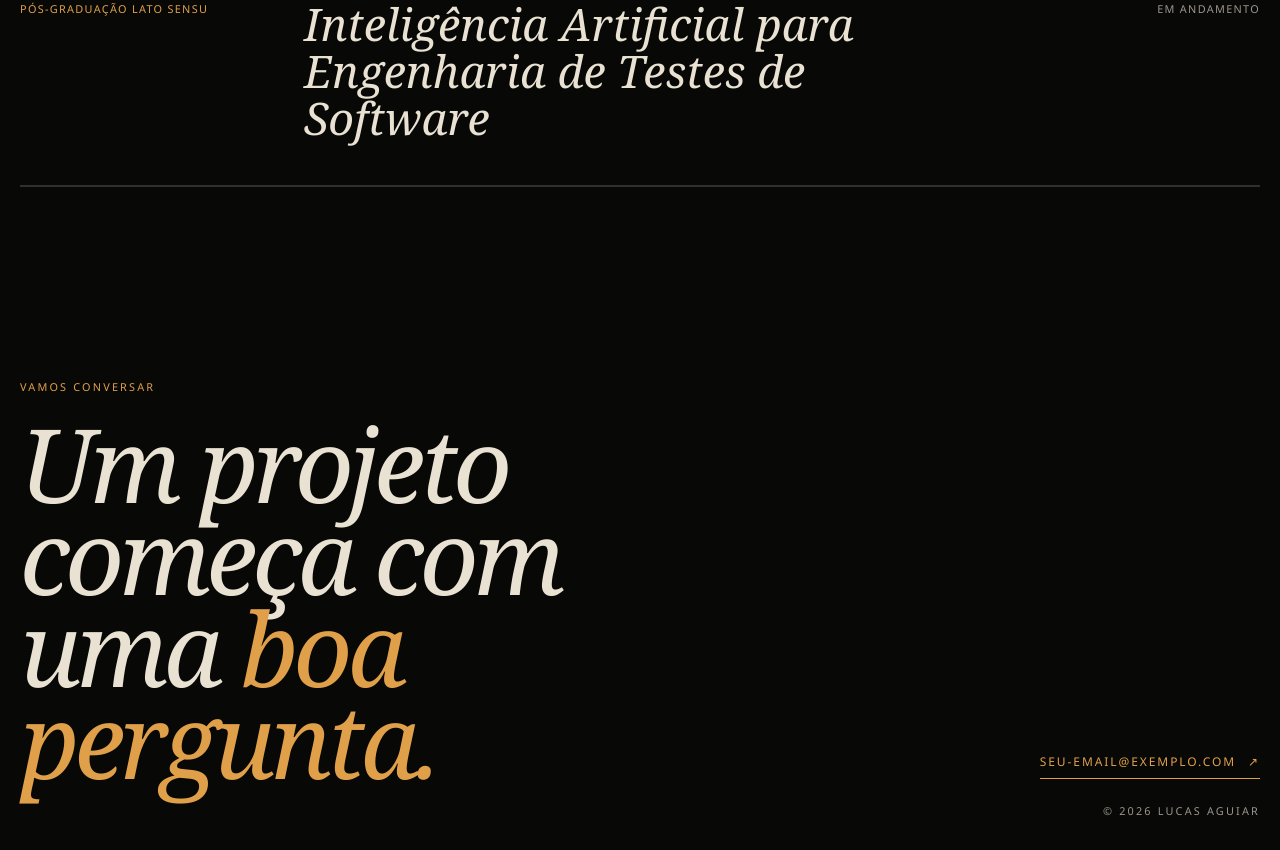
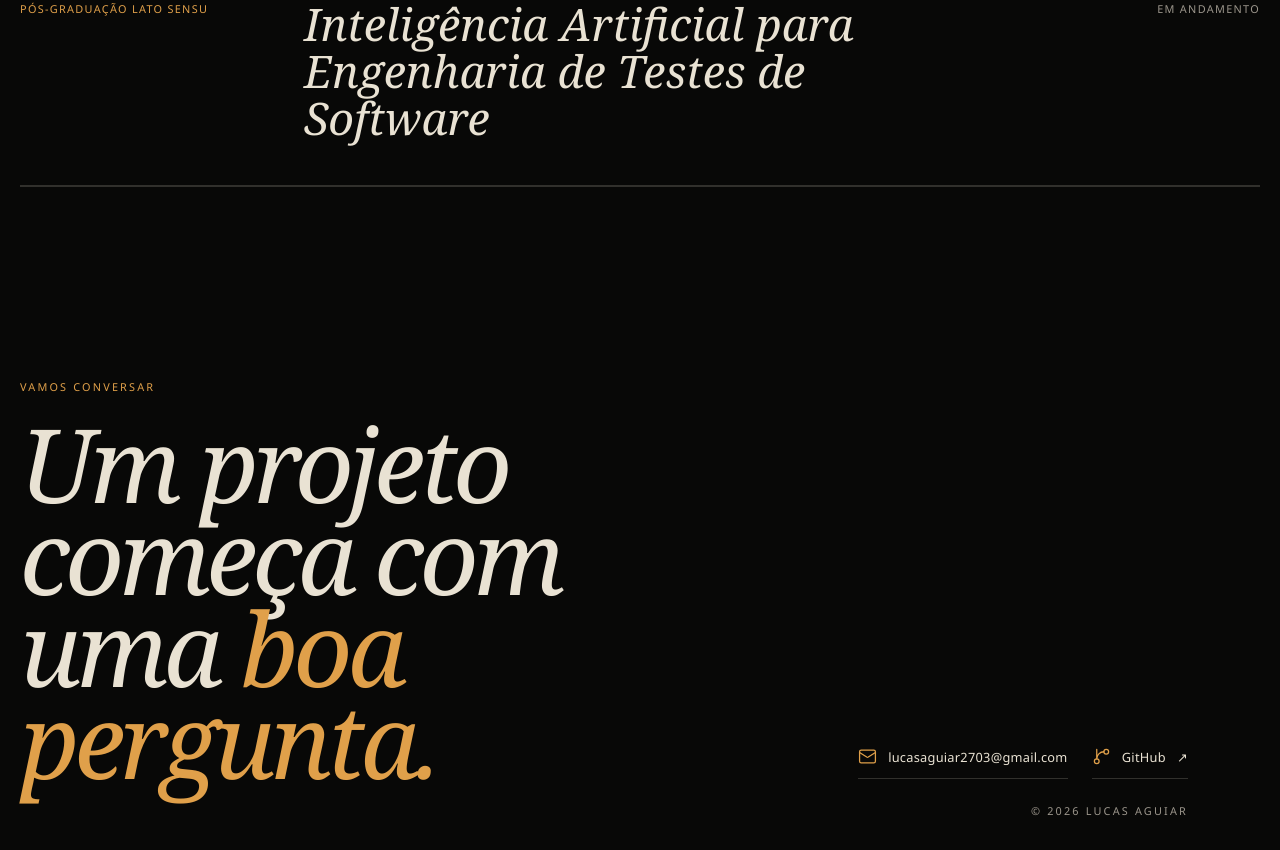
Before and after one commit to aguiarlucas2703/portfolio, a Next.js app: page / in a window 1280 px wide. Shown: the part 5190-6040 px from the top of the page. Built offline with nearby package versions, Linux system fonts and the light colour scheme.

Commit message:
feat: add contact email and github links

```diff
--- a/app/globals.css
+++ b/app/globals.css
@@ -247,7 +247,23 @@ h1 em, h2 em { color: var(--accent); }
 
 .footer { display: grid; grid-template-columns: minmax(0, 1fr) auto; gap: 2rem; padding-bottom: 2rem; }
 .footer h2 { max-width: 10ch; }
-.footer-meta { display: grid; align-content: flex-end; justify-items: end; gap: 1.5rem; color: var(--muted); }
+.footer-meta { display: grid; align-content: flex-end; justify-items: end; gap: 1.5rem; padding-right: 4.5rem; color: var(--muted); }
+.contact-links { display: flex; flex-wrap: wrap; justify-content: flex-end; gap: 0.75rem 1.5rem; }
+.contact-link {
+  display: inline-flex;
+  min-height: 44px;
+  align-items: center;
+  gap: 0.7rem;
+  padding: 0.5rem 0;
+  border-bottom: 1px solid var(--line);
+  color: var(--bone);
+  font-size: 0.8rem;
+  letter-spacing: 0.02em;
+  text-transform: none;
+  transition: color 180ms ease, border-color 180ms ease;
+}
+.contact-link svg { flex: none; color: var(--accent); }
+.contact-link:hover, .contact-link:focus-visible { border-color: var(--accent); color: var(--accent); }
 
 .back-to-top {
   position: fixed;
@@ -312,7 +328,8 @@ section[id], footer[id] { scroll-margin-top: 6rem; }
   .work-project-heading { grid-template-columns: 2rem minmax(0, 1fr); gap: 1rem; }
   .work-status, .project-repository-link { grid-column: 2; grid-row: 2; justify-self: start; text-align: left; }
   .work-project-details { grid-template-columns: 1fr; gap: 2rem; margin: 2.5rem 0 0 3rem; }
-  .footer-meta { justify-items: start; }
+  .footer-meta { justify-items: start; padding-right: 0; }
+  .contact-links { justify-content: flex-start; gap: 0.5rem 1rem; }
   .back-to-top {
     right: max(1rem, env(safe-area-inset-right, 0px));
     bottom: max(1rem, env(safe-area-inset-bottom, 0px));
--- a/app/page.tsx
+++ b/app/page.tsx
@@ -1,4 +1,5 @@
 import { education, profile, projects, stackGroups } from "../src/content/site";
+import { GitBranch, Mail } from "lucide-react";
 import { BackToTop } from "./components/BackToTop";
 import { SmokeCanvas } from "./components/SmokeCanvas";
 
@@ -168,9 +169,23 @@ export default function Home() {
             </h2>
           </div>
           <div className="footer-meta">
-            <a className="text-link" href="mailto:seu-email@exemplo.com">
-              seu-email@exemplo.com <span aria-hidden="true">↗</span>
-            </a>
+            <div className="contact-links" aria-label="Formas de contato">
+              <a className="contact-link" href={`mailto:${profile.email}`}>
+                <Mail aria-hidden="true" focusable="false" size={19} strokeWidth={1.6} />
+                <span>{profile.email}</span>
+              </a>
+              <a
+                className="contact-link"
+                href={profile.github}
+                target="_blank"
+                rel="noopener noreferrer"
+                aria-label="GitHub de Lucas Aguiar (abre em nova aba)"
+              >
+                <GitBranch aria-hidden="true" focusable="false" size={19} strokeWidth={1.6} />
+                <span>GitHub</span>
+                <span aria-hidden="true">↗</span>
+              </a>
+            </div>
             <span>© 2026 Lucas Aguiar</span>
           </div>
         </footer>
--- a/package.json
+++ b/package.json
@@ -12,6 +12,7 @@
     "test:watch": "vitest"
   },
   "dependencies": {
+    "lucide-react": "1.79.0",
     "next": "16.4.5",
     "react": "19.0.0",
     "react-dom": "19.0.0"
--- a/src/content/site.ts
+++ b/src/content/site.ts
@@ -2,6 +2,8 @@ export const profile = {
   name: "Lucas Aguiar dos Santos",
   shortName: "Lucas Aguiar",
   role: "Desenvolvedor full-stack",
+  email: "lucasaguiar2703@gmail.com",
+  github: "https://github.com/aguiarlucas2703",
   intro:
     "Construo aplicações pensando no produto inteiro — da interface à lógica que sustenta cada experiência.",
 };
```
Also changed, not shown: 2 other files (tests, documents, lock files or other folders).
